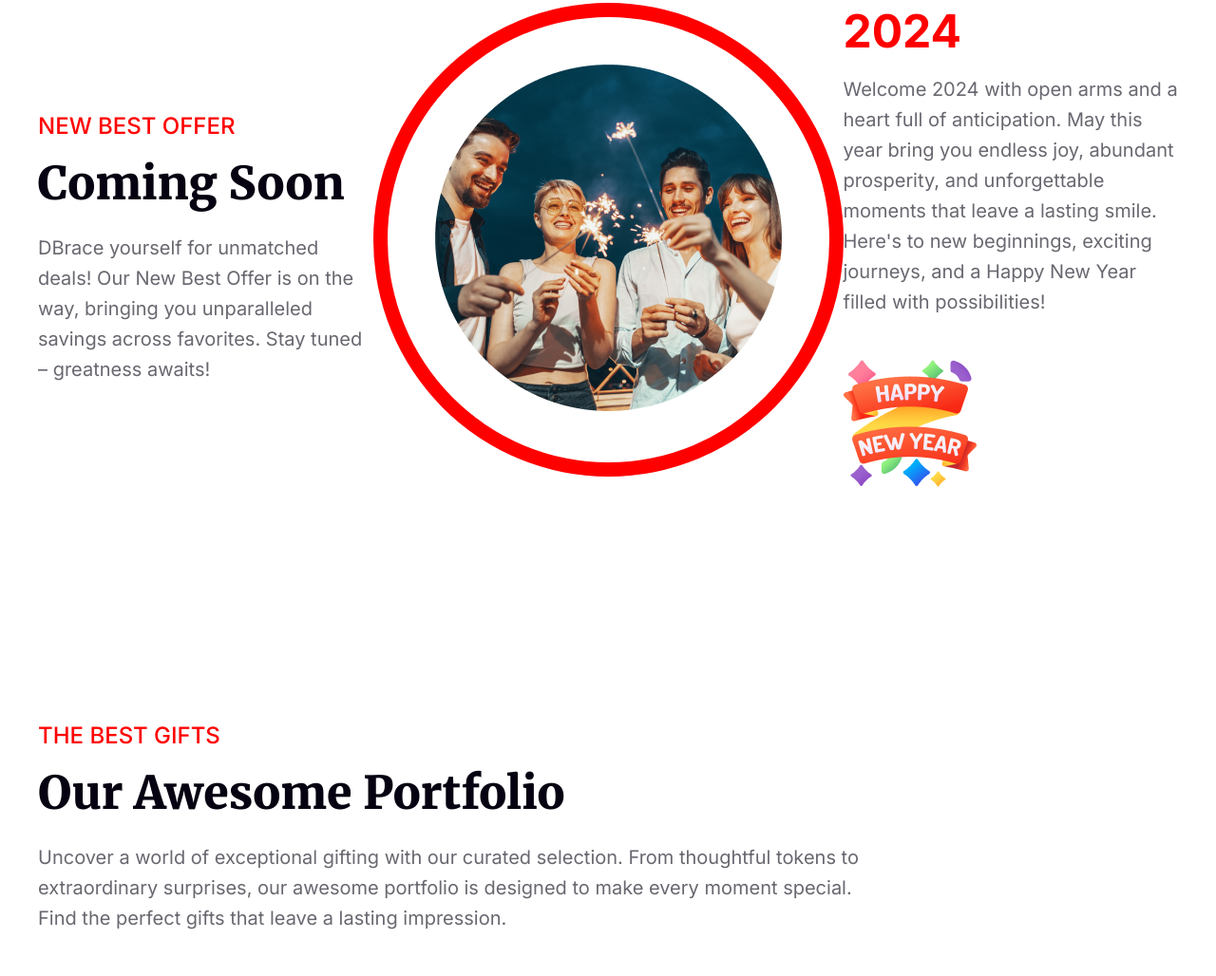
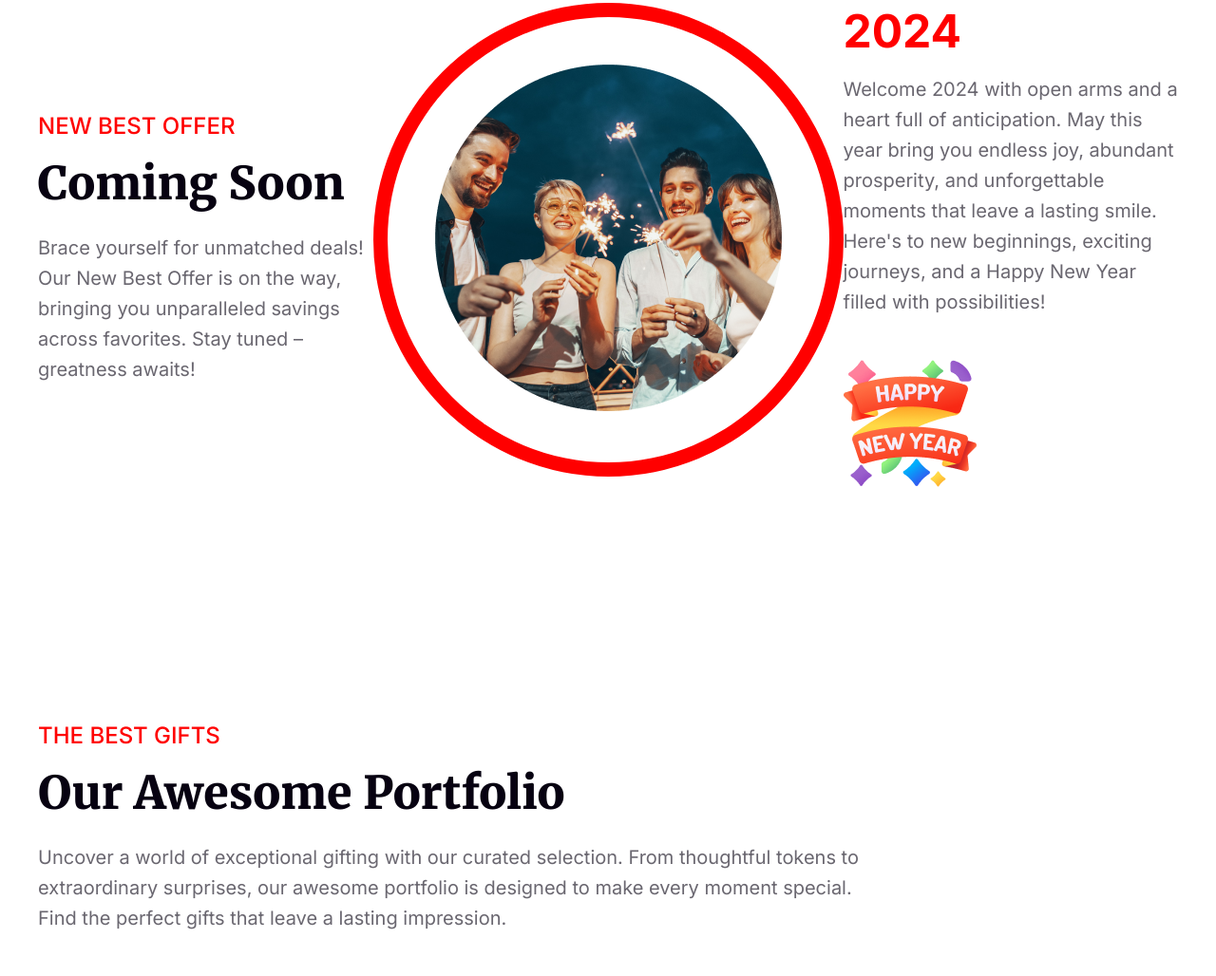
Before and after one commit to abdurrahman110/b9-assignment-1, a plain HTML site: page index.html in a window 1280 px wide. Shown: the part 3269-4297 px from the top of the page at 95% size. Drawn offline with Linux system fonts and the light colour scheme.

Commit message:
Fixed some text

```diff
--- a/index.html
+++ b/index.html
@@ -85,7 +85,7 @@
             <div class="offer_container">
                 <h3 class="section_subtitile">NEW BEST OFFER</h3>
                 <h2 class="offer_title merriweather">Coming Soon</h2>
-                <p class="offer_description inter">DBrace yourself for unmatched deals! Our New Best Offer is on the
+                <p class="offer_description inter">Brace yourself for unmatched deals! Our New Best Offer is on the
                     way, bringing you unparalleled savings across favorites. Stay tuned – greatness awaits!</p>
             </div>
             <div class="offer_img">
```
